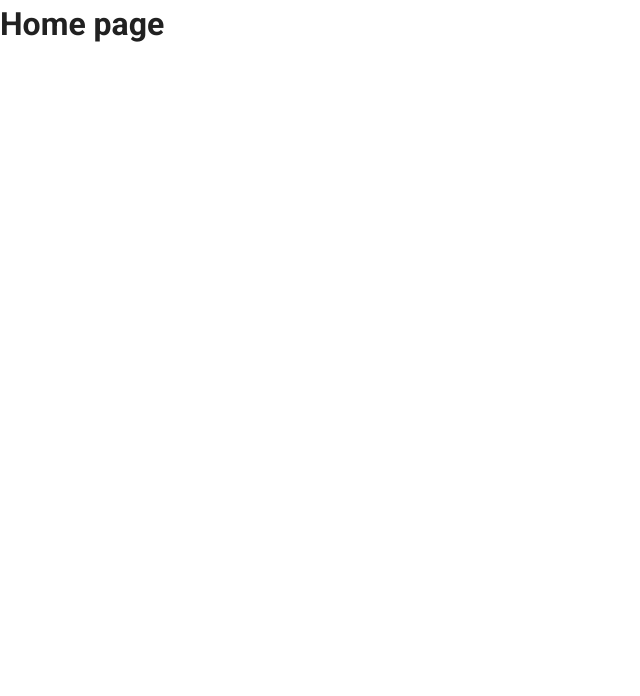
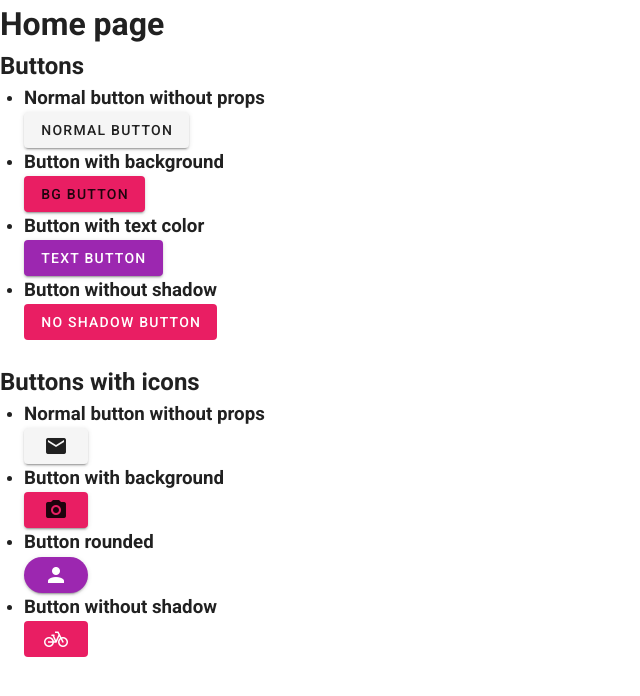
Before and after one commit to CristopherBuitrago/VUETIFY_COURSE, a Vue app: page / in a window 1280 px wide. Shown: the top 696 px of the page, without its empty margins (0-640 px from the left). Built offline with nearby package versions, Linux system fonts and the light colour scheme.

Commit message:
feat(agregado): :sparkles: agregado clase 2
botones y sus propiedades, como agregar icons, material design icon

```diff
--- a/src/views/HomeView.vue
+++ b/src/views/HomeView.vue
@@ -1,6 +1,57 @@
 <template>
   <div class="home">
     <h1>Home page</h1>
+
+    <!-- to add a button use: v-btn -->
+    <h2>Buttons</h2>
+    <ul>
+      <li>
+        <h3>Normal button without props</h3>
+        <v-btn> Normal Button </v-btn>
+      </li>
+      <li>
+        <h3>Button with background</h3>
+        <v-btn class="pink">Bg Button</v-btn>
+      </li>
+      <li>
+        <h3>Button with text color</h3>
+        <v-btn class="purple white--text">TEXT BUTTON</v-btn>
+      </li>
+      <li>
+        <h3>Button without shadow</h3>
+        <v-btn dark depressed color="pink">NO SHADOW BUTTON</v-btn>
+      </li>
+    </ul>
+
+    <br>
+
+    <h2>Buttons with icons</h2>
+    <ul>
+      <li>
+        <h3>Normal button without props</h3>
+        <v-btn>
+          <v-icon>mdi-email</v-icon>
+        </v-btn>
+      </li>
+      <li>
+        <h3>Button with background</h3>
+        <v-btn class="pink">
+          <v-icon>mdi-camera</v-icon>
+        </v-btn>
+      </li>
+      <li>
+        <h3>Button rounded</h3>
+        <v-btn rounded class="purple white--text">
+          <v-icon>mdi-account</v-icon>
+        </v-btn>
+      </li>
+      <li>
+        <h3>Button without shadow</h3>
+        <v-btn dark depressed color="pink">
+          <v-icon>mdi-bicycle</v-icon>
+        </v-btn>
+      </li>
+    </ul>
   </div>
 </template>
 
```
